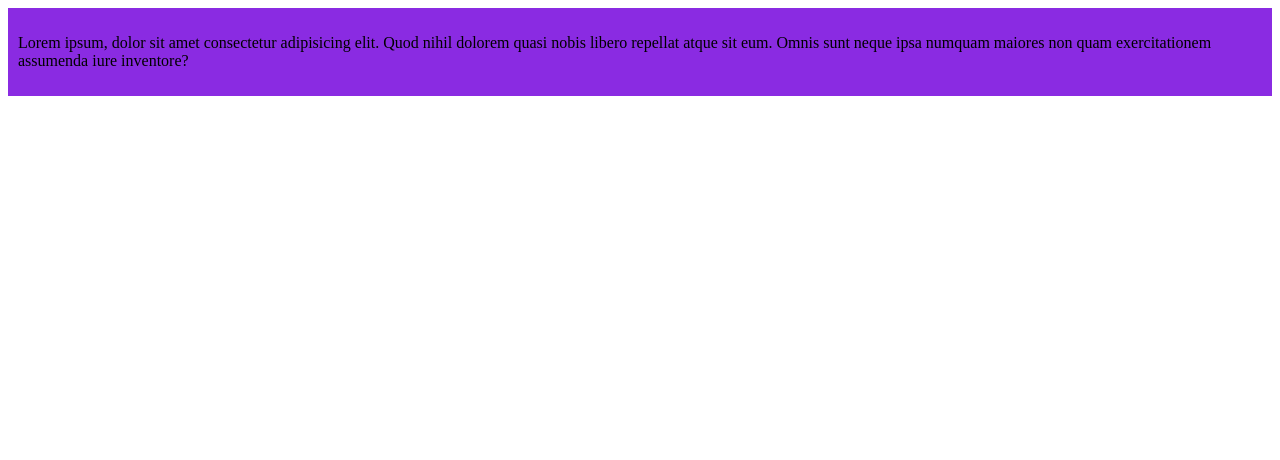
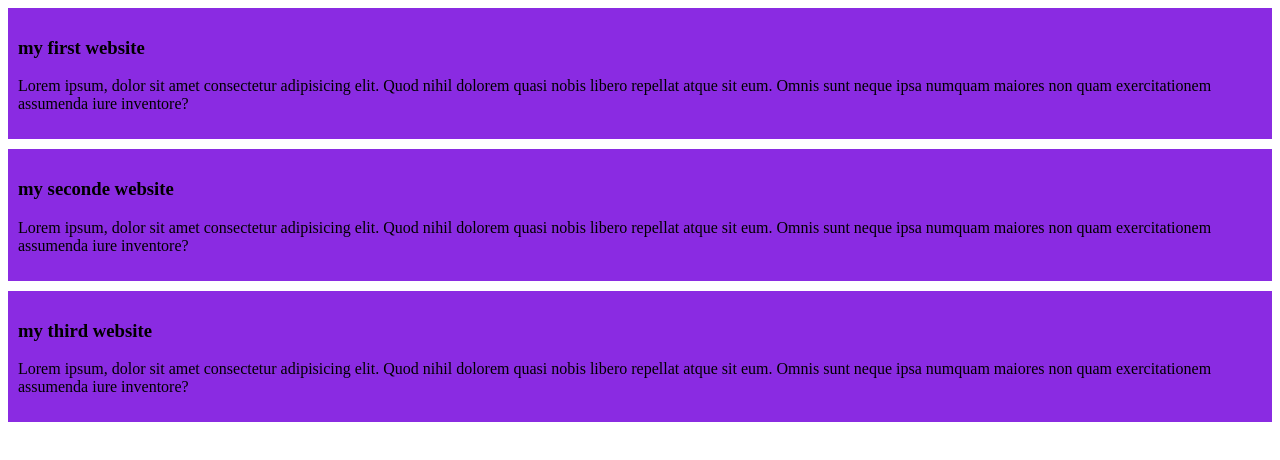
Before and after one commit to Aniksarkar21/my-first-github-repo, a plain HTML site: page index.html in a window 1280 px wide. Drawn offline with Linux system fonts and the light colour scheme.

Commit message:
added the first and the third blog

```diff
--- a/index.html
+++ b/index.html
@@ -8,7 +8,16 @@
 </head>
 <body>
     <div>
+        <h3>my first website</h3>
         <p>Lorem ipsum, dolor sit amet consectetur adipisicing elit. Quod nihil dolorem quasi nobis libero repellat atque sit eum. Omnis sunt neque ipsa numquam maiores non quam exercitationem assumenda iure inventore?</p>
     </div>
+    <div>
+        <h3>my seconde website</h3>
+        <p>Lorem ipsum, dolor sit amet consectetur adipisicing elit. Quod nihil dolorem quasi nobis libero repellat atque sit eum. Omnis sunt neque ipsa numquam maiores non quam exercitationem assumenda iure inventore?</p>
+    </div>
+<div>
+    <h3>my third website</h3>
+    <p>Lorem ipsum, dolor sit amet consectetur adipisicing elit. Quod nihil dolorem quasi nobis libero repellat atque sit eum. Omnis sunt neque ipsa numquam maiores non quam exercitationem assumenda iure inventore?</p>
+</div>
 </body>
 </html>
--- a/styles/blog.css
+++ b/styles/blog.css
@@ -1,4 +1,5 @@
 div{
     background-color: blueviolet;
     padding: 10px;
+    margin-bottom: 10px;
 }
```
